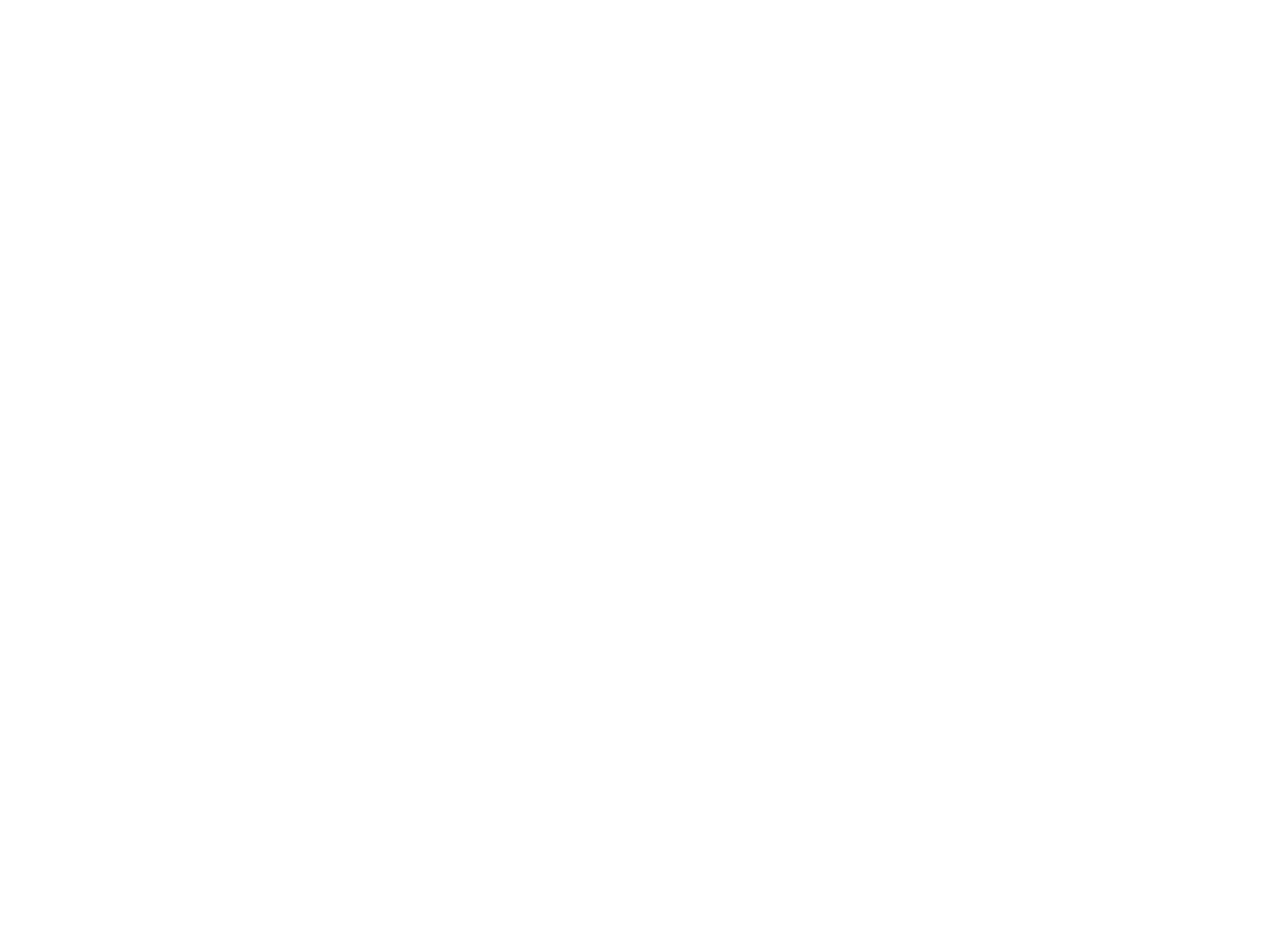
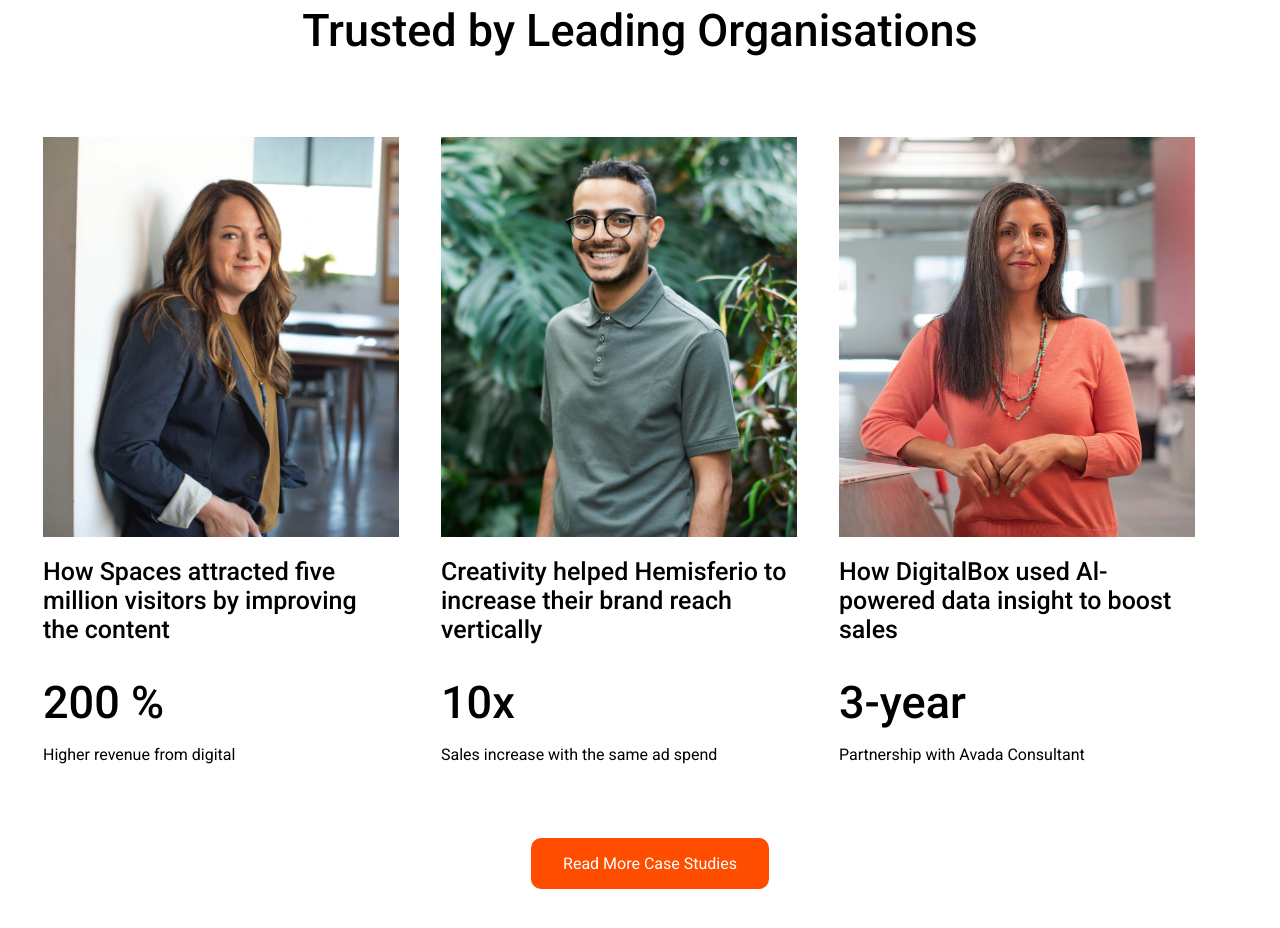
Before and after one commit to MayaSelena773/proj-html-vuejs, a Vue app: page / in a window 1280 px wide. Shown: the part 3440-4368 px from the top of the page. Before the commit the page ends 3348 px from the top, so only its background shows below. Built offline with nearby package versions, Linux system fonts and the light colour scheme.

Commit message:
page consultant

```diff
--- a/src/components/PageBrands.vue
+++ b/src/components/PageBrands.vue
@@ -40,6 +40,7 @@
 </script>
 
 <style lang="scss" scoped>
+@import './style/vars.scss';
 
 .brands-section {
     text-align: center;
@@ -57,7 +58,7 @@
         }
     }
     .back-shadow {
-        box-shadow: inset 0 -4px 3px rgb(255, 231, 216);
+        box-shadow: inset 0 -4px 3px $brand_secondary_color;
         border-radius: 10px;
         margin: 1rem 7rem;
         height: 90px;
--- /dev/null
+++ b/src/components/PageConsultant.vue
@@ -0,0 +1,71 @@
+<template>
+<!--Sezione consulenti-->
+    <section class="section-consultant">
+        <h3 class="med-title padd">Trusted by Leading Organisations</h3>
+
+        <div class="flex-cards">
+            <div class="card">
+                <img src="../assets/img/case-studies-1.jpg" alt="case1" class="cons-img">
+                <div>
+                    <p class="large-text padd">How Spaces attracted five million visitors by improving the content</p>
+                    <h3 class="med-title padd">200 %</h3>
+                    <p>Higher revenue from digital</p>
+                </div>
+            </div>
+            <div class="card">
+                <img src="../assets/img/case-studies-4.jpg" alt="case4" class="cons-img">
+                <div>
+                    <p class="large-text padd">Creativity helped Hemisferio to increase their brand reach vertically</p>
+                    <h3 class="med-title padd">10x</h3>
+                    <p>Sales increase with the same ad spend</p>
+                </div>
+            </div>
+            <div class="card">
+                <img src="../assets/img/case-studies-6-1200x1349.jpg" alt="case6" class="cons-img">
+                <div>
+                    <p class="large-text padd">How DigitalBox used Al-powered data insight to boost sales</p>
+                    <h3 class="med-title padd">3-year</h3>
+                    <p>Partnership with Avada Consultant</p>
+                </div>
+            </div>
+        </div>
+
+        <div class="button btn-orange padd-btn">Read More Case Studies</div>
+
+    </section>
+</template>
+
+<script>
+export default {
+    name:'PageConsultant'
+}
+</script>
+
+<style lang="scss" scoped>
+@import './style/vars.scss';
+
+.section-consultant {
+    text-align: center;
+    margin: 6rem 0;
+
+    .flex-cards {
+        display: flex;
+        justify-content: center;
+
+        .card {
+            width: 350px;
+            margin-block: 4rem;
+            margin-right: 3rem;
+            text-align: left;
+
+            .cons-img {
+                width: auto;
+                height: 400px;
+            }
+        }
+    }
+
+
+}
+
+</style>
--- a/src/components/PageMain.vue
+++ b/src/components/PageMain.vue
@@ -3,6 +3,7 @@
         <PageJumbotron />
         <PageBusiness />
         <PageBrands />
+        <PageConsultant />
     </main>
 </template>
 
@@ -10,13 +11,15 @@
 import PageJumbotron from './PageJumbotron.vue'
 import PageBusiness from './PageBusiness.vue'
 import PageBrands from './PageBrands.vue'
+import PageConsultant from './PageConsultant.vue'
 
 export default {
     name:'PageMain',
     components: {
         PageJumbotron,
         PageBusiness,
-        PageBrands
+        PageBrands,
+        PageConsultant
     }
 }
 </script>
```
